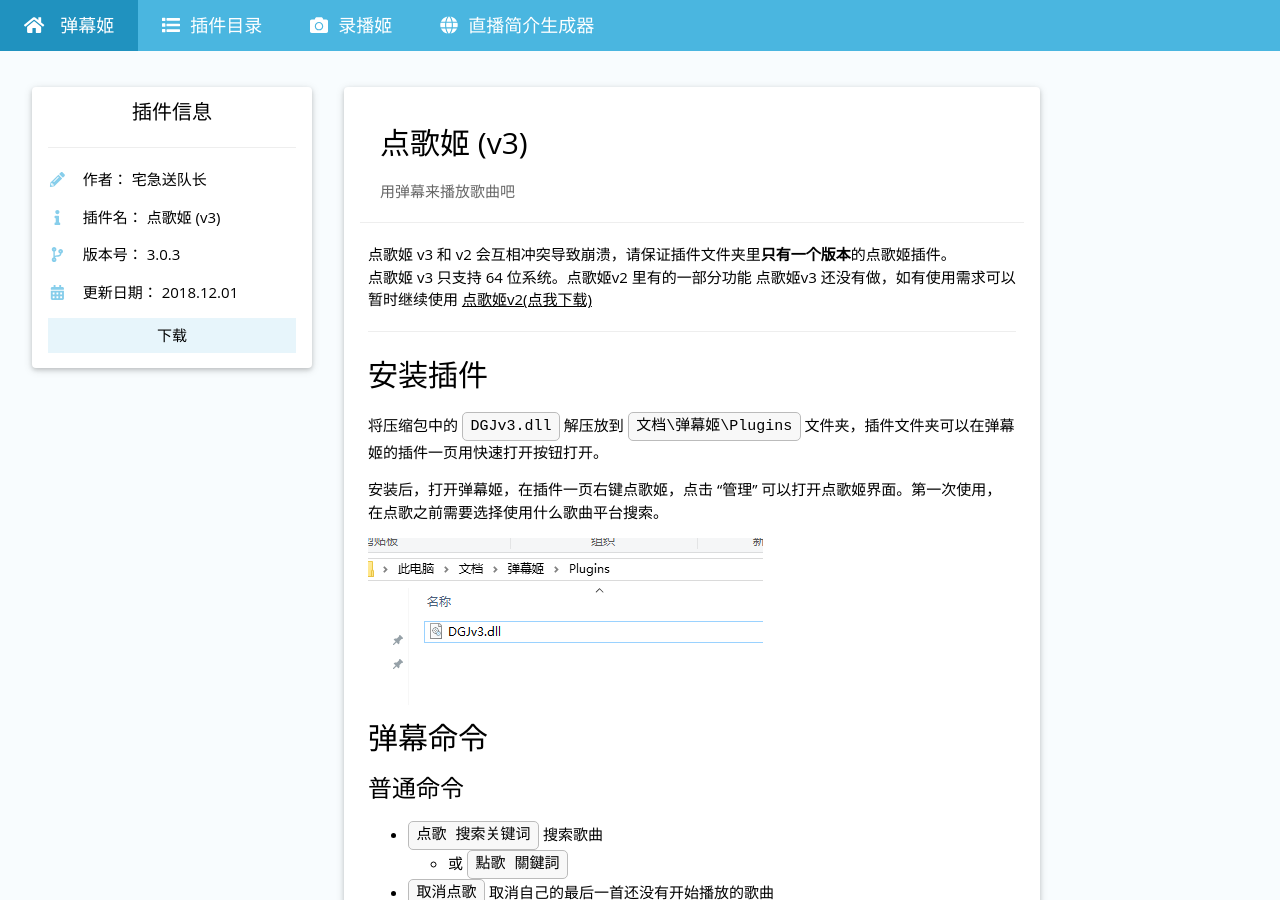
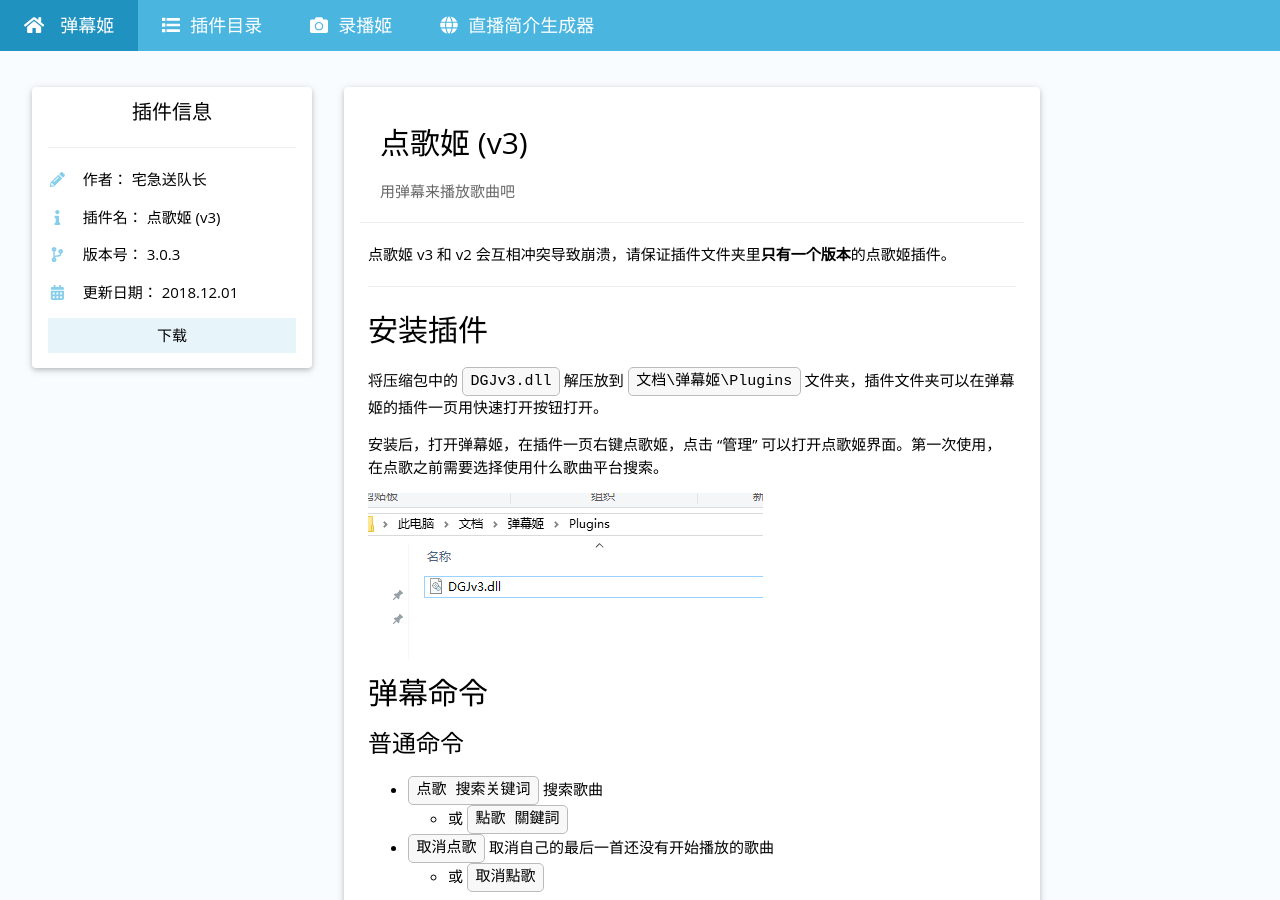
Before and after one commit to Bililive/www.danmuji.org, a Jekyll site: the page built from _plugin/DGJv3.md, in a window 1280 px wide and 900 px high. Built offline with Jekyll 4.4.1, drawn with Linux system fonts in a browser that asks for light colours.

Commit message:
Update DGJv3.md

```diff
--- a/_plugin/DGJv3.md
+++ b/_plugin/DGJv3.md
@@ -16,7 +16,6 @@ plugin_dllink: /resource/DGJv3/DGJv3.7z
 ---
 
 点歌姬 v3 和 v2 会互相冲突导致崩溃，请保证插件文件夹里**只有一个版本**的点歌姬插件。
-点歌姬 v3 只支持 64 位系统。点歌姬v2 里有的一部分功能 点歌姬v3 还没有做，如有使用需求可以暂时继续使用 [点歌姬v2(点我下载)](/plugins/DGJ)
 
 ---
 
```
